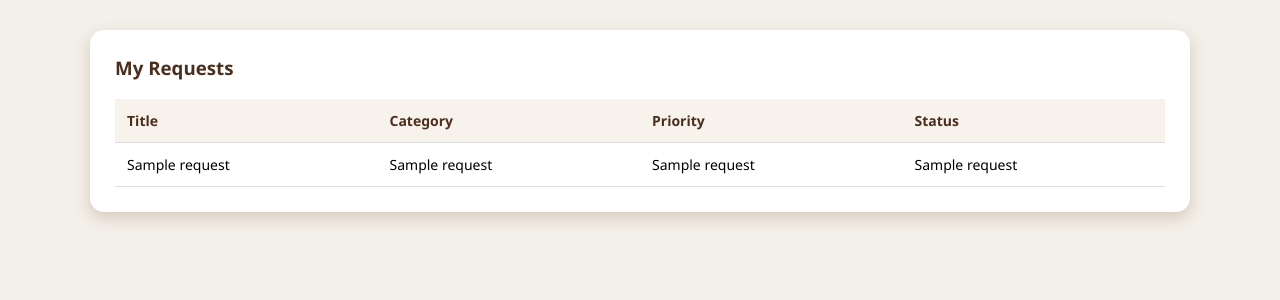
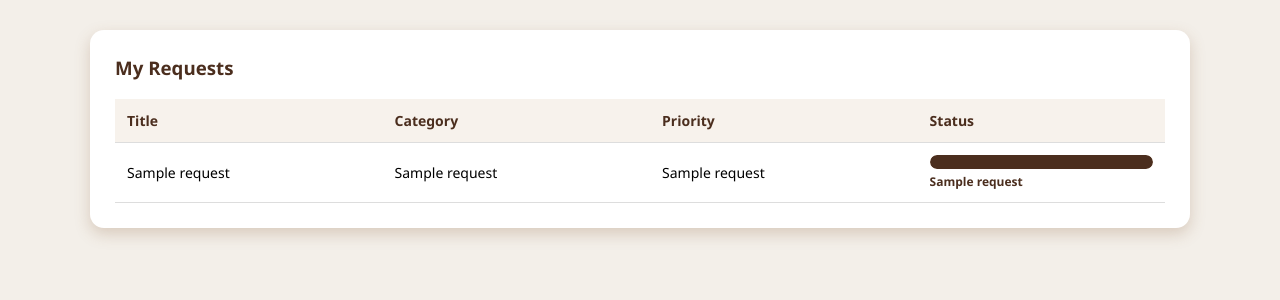
Before and after one commit to tpkawadkar-ops/unified-service-portal, a Flask app: template templates/my_requests.html in a window 1280 px wide. Shown: the part 70-370 px from the top of the page. Run offline with Flask 3, Linux system fonts and the light colour scheme; the template is opened without the code that fills it: most values are stand-ins (such as "Sample title", 1, 10 or a date in 2020).

Commit message:
Updated UI with progress bars and unified theme

```diff
--- a/templates/my_requests.html
+++ b/templates/my_requests.html
@@ -8,7 +8,7 @@
     body {
       margin: 0;
       font-family: 'Segoe UI', Tahoma, Geneva, Verdana, sans-serif;
-      background-color: #f3efe9; /* soft earthy background */
+      background-color: #f3efe9;
     }
 
     /* ---------- Header ---------- */
@@ -69,11 +69,48 @@
       border-bottom: 1px solid #ddd;
       text-align: left;
       font-size: 14px;
+      vertical-align: middle;
     }
 
     th {
       background-color: #f7f2ec;
       color: #4b2e1e;
+    }
+
+    /* ---------- Progress Bar ---------- */
+    .progress-bar {
+      background-color: #e5d6c8;
+      border-radius: 20px;
+      height: 14px;
+      width: 100%;
+      overflow: hidden;
+    }
+
+    .progress {
+      height: 100%;
+      border-radius: 20px;
+    }
+
+    .submitted {
+      width: 33%;
+      background-color: #c9a36a;
+    }
+
+    .in-progress {
+      width: 66%;
+      background-color: #8b5e3c;
+    }
+
+    .resolved {
+      width: 100%;
+      background-color: #4b2e1e;
+    }
+
+    .status-text {
+      font-size: 12px;
+      font-weight: 600;
+      color: #4b2e1e;
+      margin-top: 4px;
     }
   </style>
 </head>
@@ -102,7 +139,18 @@
         <td>{{ r[1] }}</td>
         <td>{{ r[2] }}</td>
         <td>{{ r[3] }}</td>
-        <td>{{ r[4] }}</td>
+        <td>
+          <div class="progress-bar">
+            {% if r[4] == "Submitted" %}
+              <div class="progress submitted"></div>
+            {% elif r[4] == "In Progress" %}
+              <div class="progress in-progress"></div>
+            {% else %}
+              <div class="progress resolved"></div>
+            {% endif %}
+          </div>
+          <div class="status-text">{{ r[4] }}</div>
+        </td>
       </tr>
       {% endfor %}
     </table>
```
Also changed, not shown: database.db, templates/user_dashboard.html (line endings or trailing spaces).
